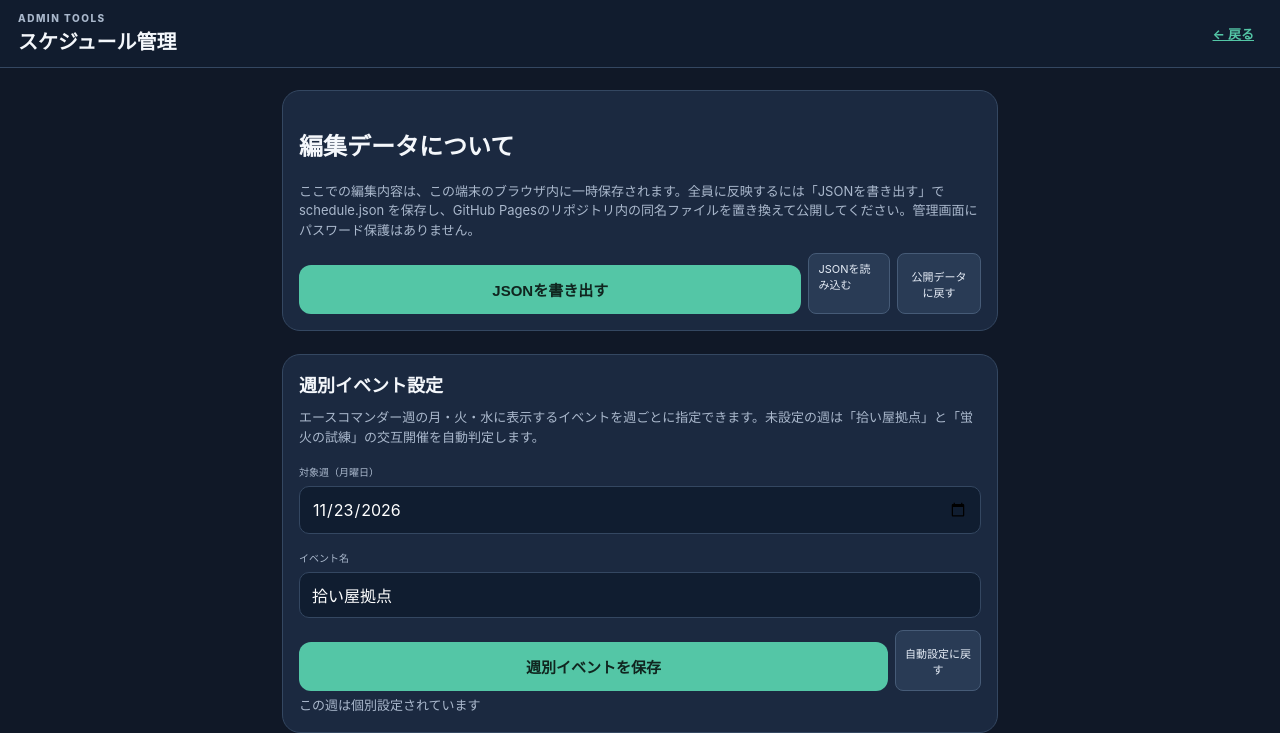
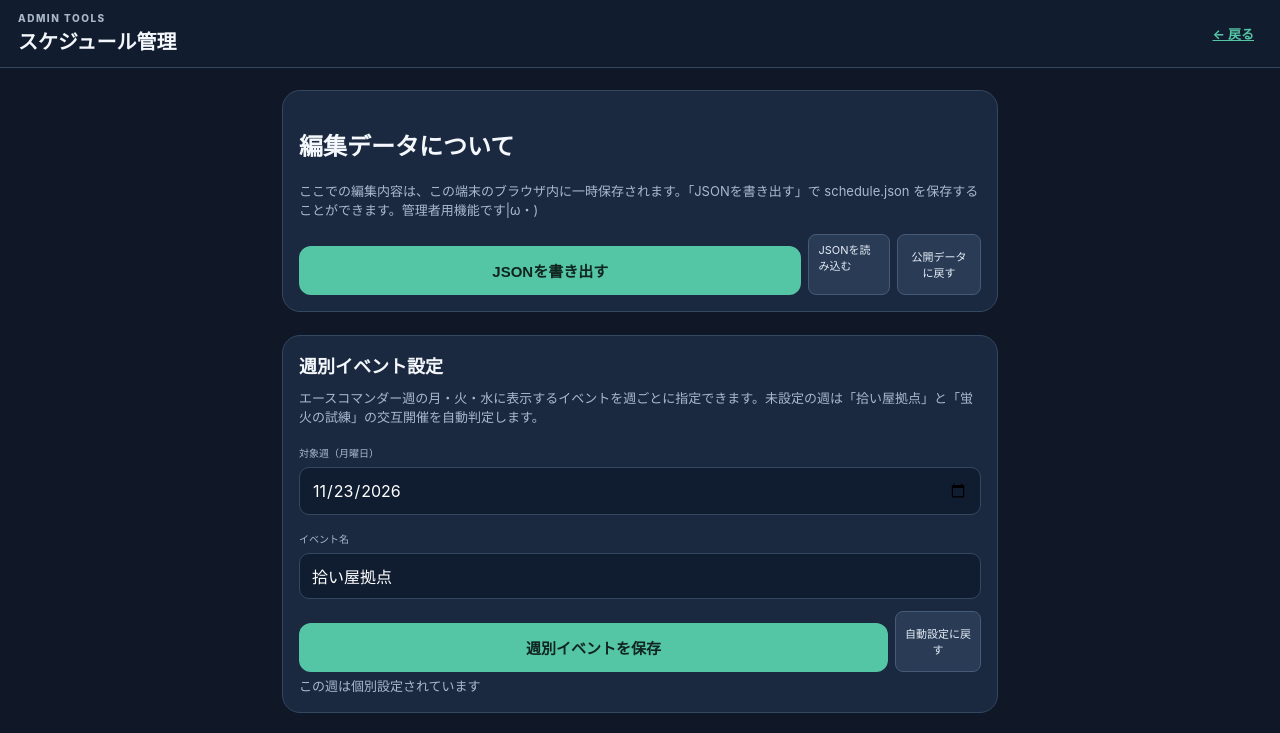
Before and after one commit to neko-data-lab/ps_weekly_task, a plain HTML site: page admin.html in a window 1280 px wide. Shown: the top 733 px of the page. Drawn offline with Linux system fonts and the light colour scheme.

Commit message:
Add files via upload

```diff
--- a/admin.html
+++ b/admin.html
@@ -1,5 +1,5 @@
 <!doctype html><html lang="ja"><head><meta charset="utf-8"><meta name="viewport" content="width=device-width,initial-scale=1,viewport-fit=cover"><link rel="stylesheet" href="style.css"><title>管理・編集</title></head><body><header class="topbar"><div><div class="eyebrow">ADMIN TOOLS</div><h1>スケジュール管理</h1></div><a class="textbtn" href="index.html">← 戻る</a></header><main>
-<div class="card"><h2>編集データについて</h2><p class="task-detail">ここでの編集内容は、この端末のブラウザ内に一時保存されます。全員に反映するには「JSONを書き出す」で schedule.json を保存し、GitHub Pagesのリポジトリ内の同名ファイルを置き換えて公開してください。管理画面にパスワード保護はありません。</p><div class="task-actions"><button class="primarybtn" id="export">JSONを書き出す</button><label class="mini-btn">JSONを読み込む<input type="file" id="import" accept=".json,application/json" hidden></label><button class="mini-btn" id="reset">公開データに戻す</button></div></div>
+<div class="card"><h2>編集データについて</h2><p class="task-detail">ここでの編集内容は、この端末のブラウザ内に一時保存されます。「JSONを書き出す」で schedule.json を保存することができます。管理者用機能です|ω・)</p><div class="task-actions"><button class="primarybtn" id="export">JSONを書き出す</button><label class="mini-btn">JSONを読み込む<input type="file" id="import" accept=".json,application/json" hidden></label><button class="mini-btn" id="reset">公開データに戻す</button></div></div>
 <div class="section card"><h2>週別イベント設定</h2><p class="task-detail">エースコマンダー週の月・火・水に表示するイベントを週ごとに指定できます。未設定の週は「拾い屋拠点」と「蛍火の試練」の交互開催を自動判定します。</p><label class="short-label">対象週（月曜日）</label><input id="eventWeek" type="date" class="admininput"><label class="short-label">イベント名</label><input id="eventName" class="admininput" list="eventChoices" placeholder="イベント名を入力"><datalist id="eventChoices"><option value="拾い屋拠点"><option value="蛍火の試練"></datalist><div class="task-actions"><button class="primarybtn" id="eventSave">週別イベントを保存</button><button class="mini-btn" id="eventClear">自動設定に戻す</button></div><div id="eventStatus" class="task-detail"></div></div>
 <div class="section"><h2>タスク一覧・編集</h2><label class="short-label">週タイプ</label><select id="week" style="width:100%;padding:12px;border-radius:10px;margin:6px 0 12px;background:#17263b;color:white"></select><label class="short-label">曜日</label><select id="day" style="width:100%;padding:12px;border-radius:10px;margin:6px 0 12px;background:#17263b;color:white"></select><div id="list"></div></div>
 <div class="section card"><h2 id="formTitle">タスク追加</h2><input type="hidden" id="id"><label class="short-label">タスク名</label><input id="title" class="admininput"><label class="short-label">詳細・注意事項</label><textarea id="detail" class="admininput"></textarea><div class="formgrid"><div><label class="short-label">分類</label><select id="category" class="admininput"><option>個人</option><option>ギルド</option></select></div><div><label class="short-label">時刻（任意・HH:MM）</label><input id="time" class="admininput" placeholder="21:45"></div></div><label class="short-label">使用アイテム（読点またはカンマ区切り）</label><input id="items" class="admininput"><label class="checkline"><input type="checkbox" id="lion"> 獅子奮迅の被り候補</label><button class="primarybtn" id="save">保存</button><button class="mini-btn" id="clear">入力をクリア</button></div>
```
